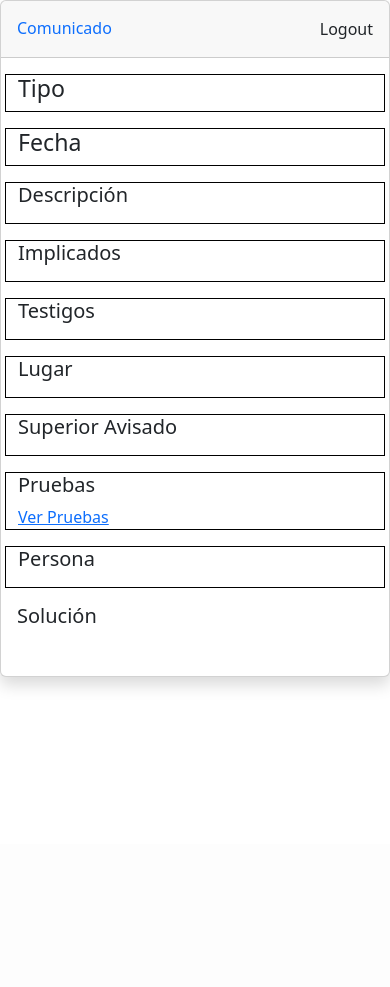
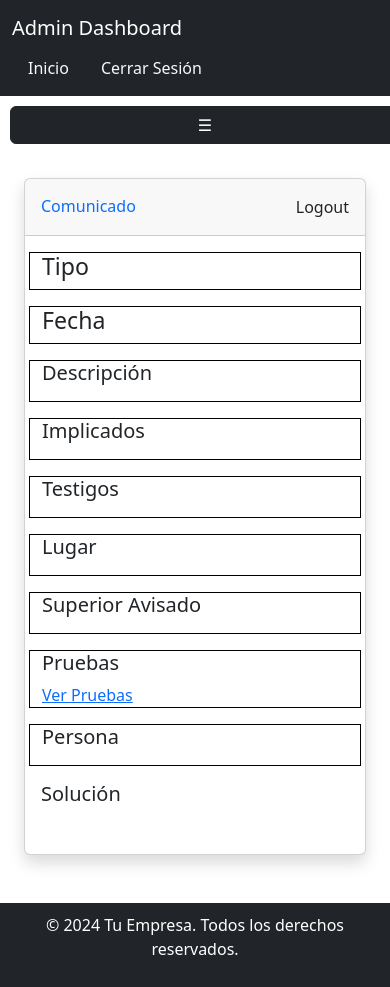
Before and after one commit to DavidCounagoGonzalez/AprendiendoPython, a Django app: page /gestion/comunicados/1 in a window 390 px wide. Before the commit the page ends 687 px from the top, so only its background shows below. Run offline with Django 5.2, Linux system fonts and the light colour scheme; a user stored in the database is signed in; data that the repository does not hold is empty; some libraries are stand-ins or nearby versions.

Commit message:
Decoración y arreglo de paginación

```diff
--- a/CanalEtico/CanalEticoApp/api/views.py
+++ b/CanalEtico/CanalEticoApp/api/views.py
@@ -15,7 +15,9 @@ class ComunicadoApiViewSet(ModelViewSet):
     serializer_class = ComunicadoSerializer
     queryset = Comunicado.objects.all().order_by( 'solucionado', 'fecha')
     filter_backends = [DjangoFilterBackend]
-    filterset_fields = ['token']
+    filterset_fields = {
+                        'token': ['icontains']
+                        }
     lookup_field = 'token'
     pagination_class = CustomPagination
 
--- a/CanalEtico/CanalEticoApp/static/css/main.css
+++ b/CanalEtico/CanalEticoApp/static/css/main.css
@@ -3,6 +3,14 @@ body {
     height: 100%;
     padding: 0;
     color: white;
+}
+
+.container-fluid {
+    flex: 1;
+}
+
+.row {
+    display: flex;
 }
 
 .bloque {
@@ -87,6 +95,7 @@ body {
 .sidebar {
     min-height: 100vh;
     background-color: #343a40;
+    transition: transform 0.3s ease;
 }
 
 .sidebar .nav-link {
@@ -98,6 +107,11 @@ body {
     color: #b68742;
 }
 
+#toggleAside {
+    display: none;
+    margin: 10px;
+}
+
 .footer {
     background-color: rgb(33, 37, 41);
     color: white;
@@ -105,10 +119,34 @@ body {
     padding: 10px 0;
 }
 
-@media only screen and (max-width: 768px) {
-
+@media (max-width: 768px) {
     html,
     body {
         height: auto;
     }
+
+    .sidebar {
+        position: fixed;
+        left: 0;
+        top: 0;
+        bottom: 0;
+        width: 250px;
+        transform: translateX(-100%);
+        background-color: #343a40;
+        z-index: 1000;
+    }
+
+    main {
+        margin-left: 0;
+    }
+
+    /* Mostrar el botón de menú */
+    #toggleAside {
+        display: block;
+    }
 }
+
+/* Mostrar el aside cuando está activo */
+aside.activo {
+    transform: translateX(0);
+}
--- /dev/null
+++ b/CanalEtico/CanalEticoApp/static/js/aside.js
@@ -0,0 +1,8 @@
+document.addEventListener('DOMContentLoaded', function() {
+    const toggleButton = document.getElementById('toggleAside');
+    const sidebar = document.getElementById('sidebarJS');
+
+    toggleButton.addEventListener('click', function() {
+        sidebar.classList.toggle('activo');
+    });
+});
--- a/CanalEtico/CanalEticoApp/templates/gestion.html
+++ b/CanalEtico/CanalEticoApp/templates/gestion.html
@@ -13,9 +13,10 @@
 </header>
 <div class="container-fluid">
     <div class="row">
-        <aside class="col-md-3 col-lg-2 sidebar p-3">
+        <button id="toggleAside" class="btn btn-dark d-md-none">☰</button>
+        <aside id="sidebarJS" class="col-md-3 col-lg-2 sidebar p-3">
             <nav class="nav flex-column">
-                <a href="" class="nav-link">Comunicados</a>
+                <a href="/gestion/comunicados" class="nav-link">Comunicados</a>
             </nav>
         </aside>
         <main class="col-md-9 col-lg-10 p-4">
@@ -88,6 +89,7 @@
 {% endblock content %}
 {% block extrajs %}
 <script src="{% static 'js/gestion.js' %}"></script>
+<script src="{% static 'js/aside.js' %}"></script>
 <script src="https://code.jquery.com/jquery-3.6.0.min.js"></script>
 <script src="https://cdn.jsdelivr.net/npm/@popperjs/core@2.11.6/dist/umd/popper.min.js"></script>
 <script src="https://stackpath.bootstrapcdn.com/bootstrap/5.3.0/js/bootstrap.min.js"></script>
--- a/CanalEtico/CanalEticoApp/templates/ver_comunicado.html
+++ b/CanalEtico/CanalEticoApp/templates/ver_comunicado.html
@@ -1,8 +1,26 @@
 {% extends 'base.html' %}
-
+{% load static %}
 {% block content %}
 
 {% load crispy_forms_tags %}
+<header class="navbar navbar-dark bg-dark">
+    <div class="container-fluid">
+        <a href="#" class="navbar-brand">Admin Dashboard</a>
+        <ul class="nav">
+            <li class="nav-item"><a href="/" class="nav-link text-light">Inicio</a></li>
+            <li class="nav-item"><a href="{% url 'logout' %}" class="nav-link text-light">Cerrar Sesión</a></li>
+        </ul>
+    </div>
+</header>
+<div class="container-fluid">
+    <div class="row">
+        <button id="toggleAside" class="btn btn-dark d-md-none">☰</button>
+        <aside id="sidebarJS" class="col-md-3 col-lg-2 sidebar p-3">
+            <nav class="nav flex-column">
+                <a href="/gestion/comunicados" class="nav-link">Comunicados</a>
+            </nav>
+        </aside>
+        <main class="col-md-9 col-lg-10 p-4">
             <div class="row">
                 <div class="col-12">
                     <div class="card shadow mb-4">
@@ -65,4 +83,16 @@
                     </div>
                 </div>
             </div>
+        </main>
+    </div>
+</div>
+<footer class="footer mt-auto">
+    <div class="container">
+        <p>&copy; 2024 Tu Empresa. Todos los derechos reservados.</p>
+    </div>
+</footer>
+<script src="{% static 'js/aside.js' %}"></script>
+<script src="https://code.jquery.com/jquery-3.6.0.min.js"></script>
+<script src="https://cdn.jsdelivr.net/npm/@popperjs/core@2.11.6/dist/umd/popper.min.js"></script>
+<script src="https://stackpath.bootstrapcdn.com/bootstrap/5.3.0/js/bootstrap.min.js"></script>
 {% endblock %}
```
Also changed, not shown: CanalEtico/CanalEticoApp/static/js/gestion.js (+4 -5 lines). Lines whose indentation alone changed are shown as unchanged.
